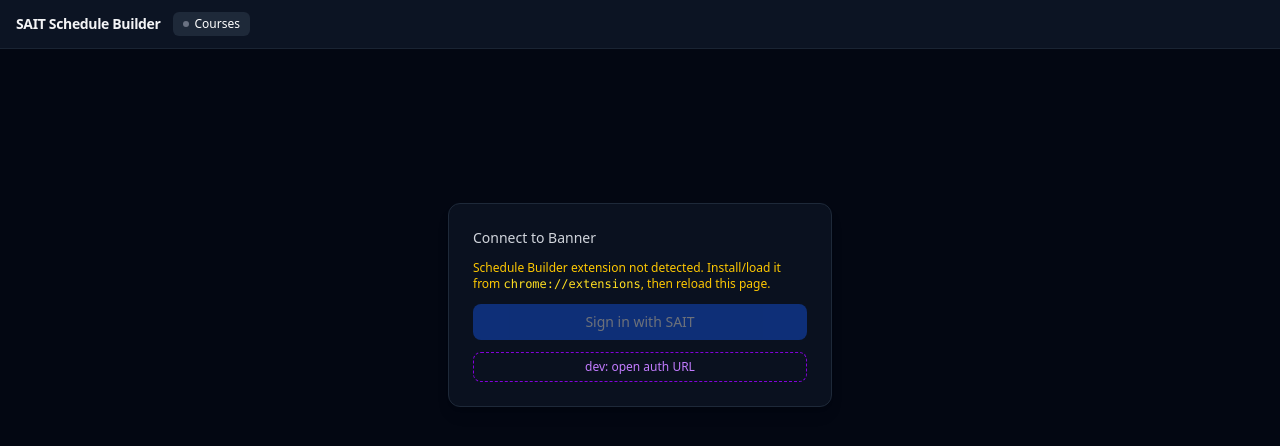
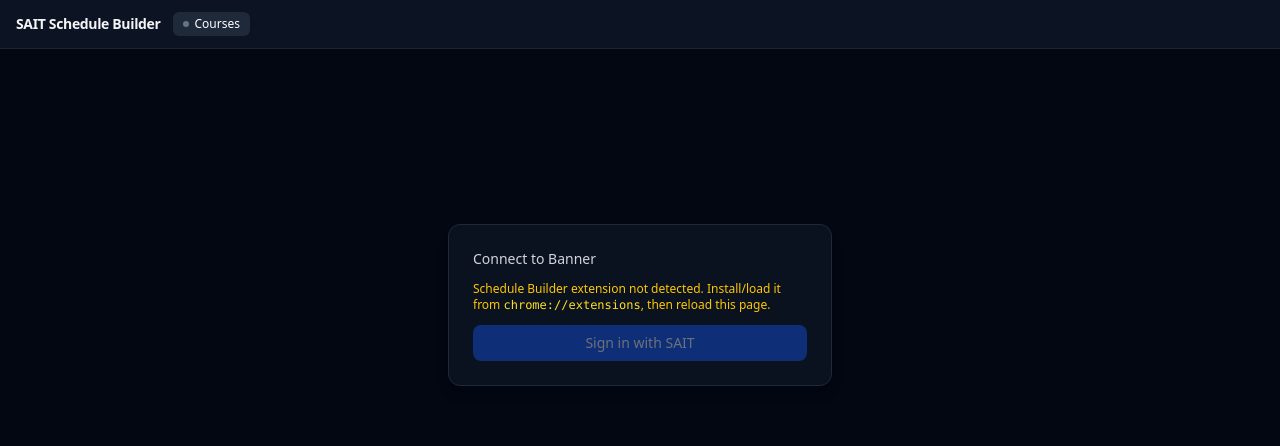
Before and after one commit to LeaderbotX400/sait-schedule-builder, a React (Vite) app: page / in a window 1280 px wide. Shown: the top 446 px of the page. Built offline with nearby package versions, Linux system fonts and the light colour scheme.

Commit message:
Refactor registration URLs and improve registration status handling

```diff
--- a/extension/background.ts
+++ b/extension/background.ts
@@ -3,9 +3,10 @@
 
 const BANNER_DOMAIN = "sait-sust-prd-prd1-ban-ss-ssag6.sait.ca";
 const BANNER_BASE = `https://${BANNER_DOMAIN}/StudentRegistrationSsb`;
-const REGISTRATION_URL = `${BANNER_BASE}/ssb/registration`;
-const PERSONAL_INFO_URL =
-  "https://sait-sust-prd-prd1-ban-ss-ssag2.sait.ca/BannerGeneralSsb/ssb/personalInformation#/personalInformationMain";
+// const REGISTRATION_URL = `${BANNER_BASE}/ssb/registration`;
+const REGISTRATION_URL = `${BANNER_BASE}/StudentRegistrationSsb/ssb/registrationHistory/registrationHistory`;
+// const PERSONAL_INFO_URL =
+//   "https://sait-sust-prd-prd1-ban-ss-ssag2.sait.ca/BannerGeneralSsb/ssb/personalInformation#/personalInformationMain";
 
 // All Banner hosts that may hold an authenticated session — clear cookies on
 // every reauth so the user can't be left half-logged-in across subdomains.
@@ -275,7 +276,7 @@
 
   return new Promise((resolve) => {
     chrome.windows.create(
-      { url: PERSONAL_INFO_URL, type: "popup", width: 520, height: 680 },
+      { url: REGISTRATION_URL, type: "popup", width: 520, height: 680 },
       (win) => {
         if (!win || !win.tabs || win.tabs.length === 0) {
           resolve({
@@ -307,7 +308,7 @@
           // Clear stale cached tokens so the next attempt fetches fresh ones.
           cachedSyncToken = "";
           cachedUniqueSessionId = "";
-          chrome.tabs.update(tabId, { url: PERSONAL_INFO_URL }).catch(() => {});
+          chrome.tabs.update(tabId, { url: REGISTRATION_URL }).catch(() => {});
         };
 
         const onUpdated = (
@@ -320,7 +321,7 @@
           // Only act once we're back on a real Banner page — not on the SSO
           // login form or any intermediate redirect.
           if (
-            !url.includes("sait.ca") ||
+            url.includes("sait.ca") ||
             (!url.includes("personalInformation") &&
               !url.includes("StudentRegistrationSsb/ssb/"))
           ) {
@@ -399,7 +400,7 @@
 > {
   return new Promise((resolve) => {
     chrome.windows.create(
-      { url: PERSONAL_INFO_URL, type: "popup", width: 520, height: 680 },
+      { url: REGISTRATION_URL, type: "popup", width: 520, height: 680 },
       (win) => {
         if (!win) {
           resolve({
--- a/src/App.tsx
+++ b/src/App.tsx
@@ -1,19 +1,19 @@
 import { useEffect, useState } from "react";
+import ConnectionStatus from "./components/ConnectionStatus";
 import CourseSearch from "./components/CourseSearch";
 import CourseSelector from "./components/CourseSelector";
 import CurrentScheduleEditor from "./components/CurrentScheduleEditor";
 import HeaderInput from "./components/HeaderInput";
-import ConnectionStatus from "./components/ConnectionStatus";
-import ScheduleStrip from "./components/ScheduleStrip";
 import Popover from "./components/Popover";
-import { describeTerm } from "./lib/terms";
-import { downloadICal } from "./lib/ical";
 import RulesPanel from "./components/RulesPanel";
 import ScheduleDetail from "./components/ScheduleDetail";
+import ScheduleStrip from "./components/ScheduleStrip";
 import ShapeCalendar from "./components/ShapeCalendar";
 import { useScheduler } from "./hooks/useScheduler";
+import { validateLogin } from "./lib/api";
 import { forceReauth } from "./lib/extension";
-import { validateLogin } from "./lib/api";
+import { downloadICal } from "./lib/ical";
+import { describeTerm } from "./lib/terms";
 import type { BlockoutGrid, RegistrationNoticesResponse } from "./lib/types";
 
 function RegistrationStatusInline({
@@ -23,7 +23,7 @@
 }) {
   const blocked =
     !notices.regStudentStatus?.allowsRegistration ||
-    notices.timeTickets.length > 0 ||
+    (notices.timeTickets?.length ?? 0) > 0 ||
     notices.academicStanding?.preventsRegistration != null;
 
   if (blocked) {
@@ -32,8 +32,8 @@
         ⚠ Registration blocked
         {notices.academicStanding?.description &&
           ` · ${notices.academicStanding.description}`}
-        {notices.timeTickets.length > 0 &&
-          ` · ${notices.timeTickets.length} time ticket${notices.timeTickets.length === 1 ? "" : "s"}`}
+        {(notices.timeTickets?.length ?? 0) > 0 &&
+          ` · ${notices.timeTickets!.length} time ticket${notices.timeTickets!.length === 1 ? "" : "s"}`}
       </span>
     );
   }
@@ -419,7 +419,9 @@
             <div className="flex items-center justify-center h-64">
               <div className="max-w-sm text-center space-y-2">
                 <p className="text-sm text-red-400">{loadError}</p>
-                <p className="text-xs text-gray-500">Try disconnecting and signing in again.</p>
+                <p className="text-xs text-gray-500">
+                  Try disconnecting and signing in again.
+                </p>
               </div>
             </div>
           ) : (
--- a/src/components/HeaderInput.tsx
+++ b/src/components/HeaderInput.tsx
@@ -1,24 +1,28 @@
-import { useState, useCallback, useEffect, useRef } from "react";
+import { useCallback, useEffect, useRef, useState } from "react";
 import { validateLogin, type BannerCredentials } from "../lib/api";
 import {
-  triggerLogin,
   forceReauth,
   getCredentialsFromExtension,
-  openAuthUrl,
-  waitForExtension,
+  triggerLogin,
+  waitForExtension
 } from "../lib/extension";
 
 const DEV = import.meta.env.DEV;
 
 interface Props {
-  onCredentials: (creds: BannerCredentials | null, studentId?: string | null) => void;
+  onCredentials: (
+    creds: BannerCredentials | null,
+    studentId?: string | null,
+  ) => void;
   isConnected: boolean;
 }
 
 export default function HeaderInput({ onCredentials, isConnected }: Props) {
   const [loading, setLoading] = useState(false);
   const [error, setError] = useState<string | null>(null);
-  const [extensionDetected, setExtensionDetected] = useState<boolean | null>(null);
+  const [extensionDetected, setExtensionDetected] = useState<boolean | null>(
+    null,
+  );
   const [sessionAge, setSessionAge] = useState(0);
   const connectedAtRef = useRef<number | null>(null);
 
@@ -47,7 +51,9 @@
       connectedAtRef.current = Date.now();
       setSessionAge(0);
       const id = setInterval(() => {
-        setSessionAge(Math.floor((Date.now() - connectedAtRef.current!) / 1000));
+        setSessionAge(
+          Math.floor((Date.now() - connectedAtRef.current!) / 1000),
+        );
       }, 10000);
       return () => clearInterval(id);
     }
@@ -60,7 +66,8 @@
       setError(null);
       setLoading(true);
 
-      const result = mode === "force" ? await forceReauth() : await triggerLogin();
+      const result =
+        mode === "force" ? await forceReauth() : await triggerLogin();
 
       if (!result.ok || !result.credentials) {
         setLoading(false);
@@ -80,23 +87,10 @@
     [onCredentials],
   );
 
-  const handleDisconnect = useCallback(() => onCredentials(null), [onCredentials]);
-
-  const handleOpenAuth = useCallback(async () => {
-    setError(null);
-    const result = await openAuthUrl();
-    if (!result.ok) setError(result.message ?? "Could not open auth URL");
-  }, []);
-
-  const devButton = DEV ? (
-    <button
-      onClick={handleOpenAuth}
-      className="w-full rounded-lg border border-dashed border-purple-700 px-3 py-1.5 text-xs text-purple-400 hover:text-purple-200 hover:border-purple-500 transition-colors"
-      title="Open the SAIT auth URL in a popup to inspect login state"
-    >
-      dev: open auth URL
-    </button>
-  ) : null;
+  const handleDisconnect = useCallback(
+    () => onCredentials(null),
+    [onCredentials],
+  );
 
   if (isConnected) {
     const ageMin = Math.floor(sessionAge / 60);
@@ -112,12 +106,18 @@
               : "bg-emerald-900/30 border border-emerald-800"
           }`}
         >
-          <div className={`h-2 w-2 rounded-full ${stale ? "bg-yellow-400" : "bg-emerald-400"}`} />
+          <div
+            className={`h-2 w-2 rounded-full ${stale ? "bg-yellow-400" : "bg-emerald-400"}`}
+          />
           <div className="flex-1 min-w-0">
-            <span className={`text-sm ${stale ? "text-yellow-300" : "text-emerald-300"}`}>
+            <span
+              className={`text-sm ${stale ? "text-yellow-300" : "text-emerald-300"}`}
+            >
               Connected to Banner
             </span>
-            <span className={`ml-2 text-xs ${stale ? "text-yellow-500" : "text-gray-600"}`}>
+            <span
+              className={`ml-2 text-xs ${stale ? "text-yellow-500" : "text-gray-600"}`}
+            >
               {ageLabel}
             </span>
           </div>
@@ -150,8 +150,6 @@
           )}
         </button>
 
-        {devButton}
-
         {error && (
           <div className="rounded-lg bg-red-900/30 border border-red-800 px-3 py-2 text-xs text-red-400">
             {error}
@@ -167,11 +165,13 @@
       {extensionDetected === false ? (
         <p className="text-xs text-yellow-400">
           Schedule Builder extension not detected. Install/load it from{" "}
-          <code className="text-yellow-300">chrome://extensions</code>, then reload this page.
+          <code className="text-yellow-300">chrome://extensions</code>, then
+          reload this page.
         </p>
       ) : (
         <p className="text-xs text-gray-500">
-          A SAIT login window will open. Complete login there and it will close automatically.
+          A SAIT login window will open. Complete login there and it will close
+          automatically.
         </p>
       )}
 
@@ -190,8 +190,6 @@
         )}
       </button>
 
-      {devButton}
-
       {error && (
         <div className="rounded-lg bg-red-900/30 border border-red-800 px-3 py-2 text-xs text-red-400">
           {error}
--- a/src/lib/types.ts
+++ b/src/lib/types.ts
@@ -328,7 +328,7 @@
     description: string;
     preventsRegistration: unknown | null;
   };
-  timeTickets: Array<unknown>;
+  timeTickets?: Array<unknown>;
   enrollmentStatus: Record<string, unknown>;
   regStudentStatus: {
     allowsRegistration: boolean;
```
